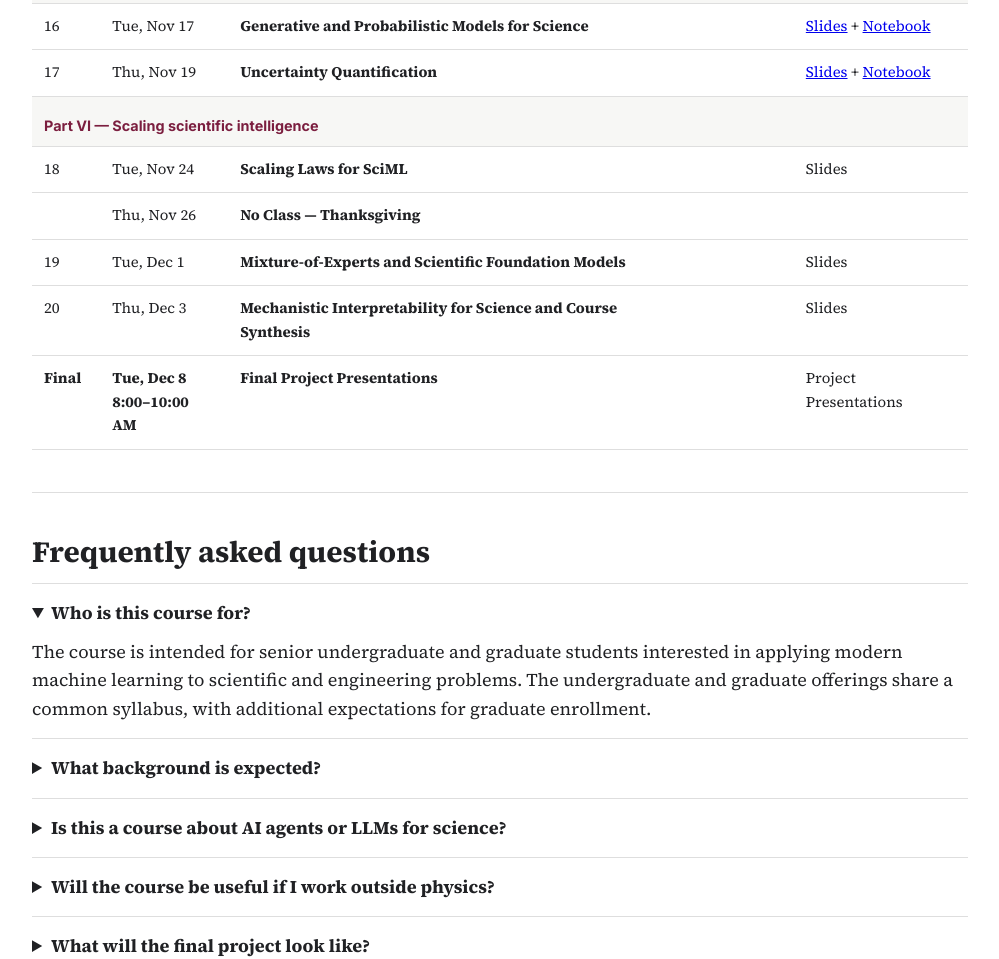
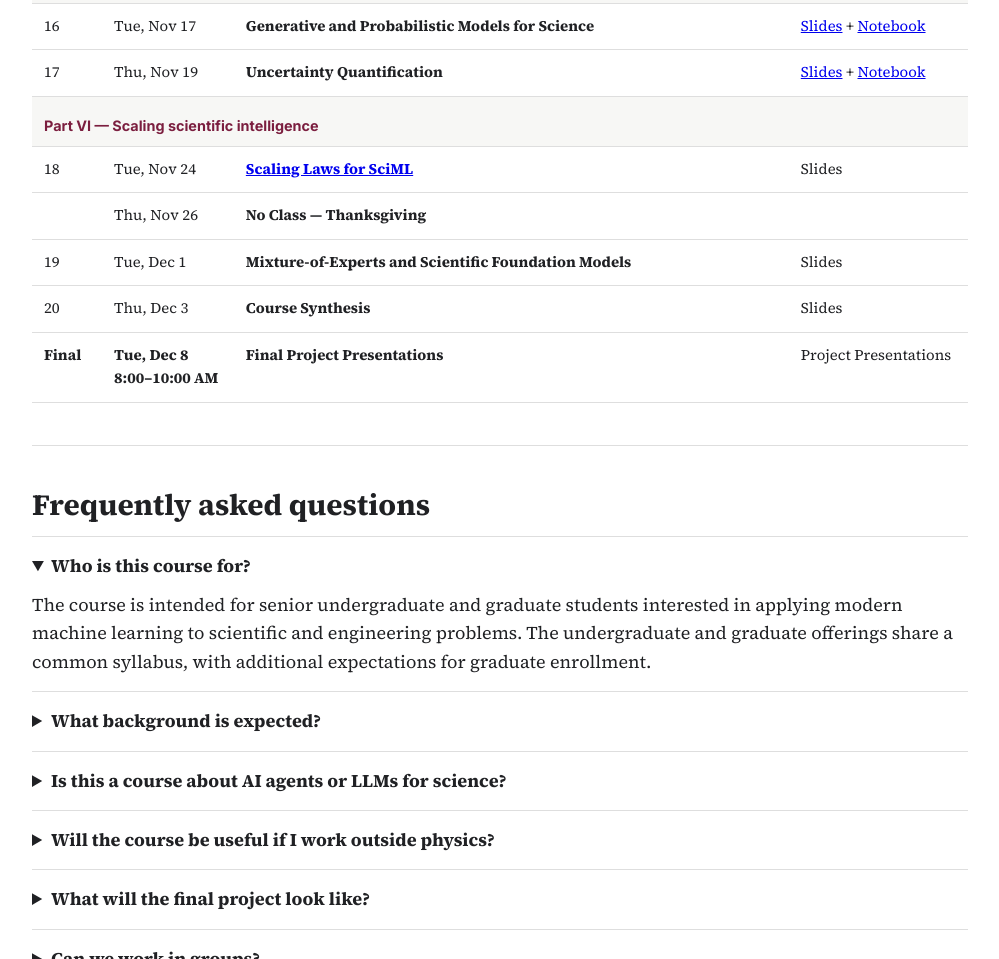
Before and after one commit to eecs-ml4sci/eecs-ml4sci.github.io, a plain HTML site: page index.html in a window 1280 px wide. Shown: the part 2436-3395 px from the top of the page, without its empty margins (140-1139 px from the left). Drawn offline with Linux system fonts and the light colour scheme.

Commit message:
Update links for lecture 18 in index.html

```diff
--- a/index.html
+++ b/index.html
@@ -262,7 +262,7 @@
         <tr>
           <td>18</td>
           <td>Tue, Nov 24</td>
-          <td><strong>Scaling Laws for SciML</strong></td>
+          <td><strong><a href="slides/lecture-18.pdf">Scaling Laws for SciML</a></strong></td>
           <td></td>
           <td>Slides</td>
         </tr>
@@ -286,7 +286,7 @@
         <tr>
           <td>20</td>
           <td>Thu, Dec 3</td>
-          <td><strong>Mechanistic Interpretability for Science and Course Synthesis</strong></td>
+          <td><strong>Course Synthesis</strong></td>
           <td></td>
           <td>Slides</td>
         </tr>
```
